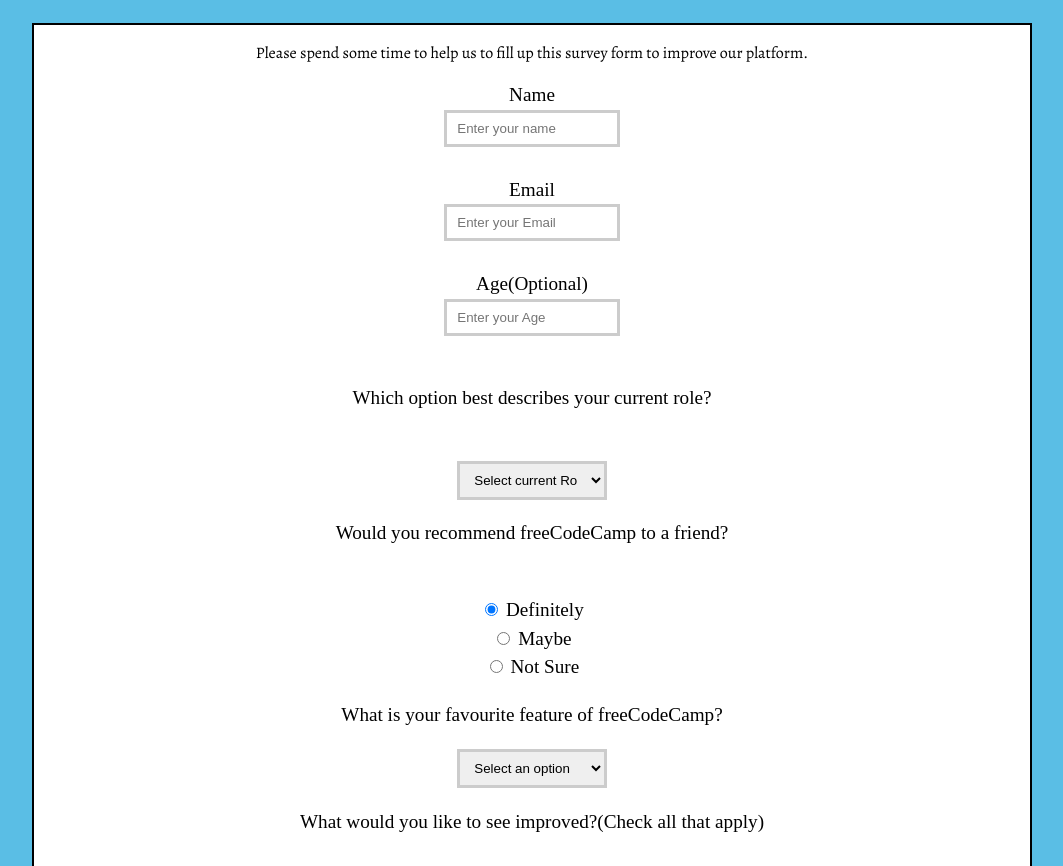
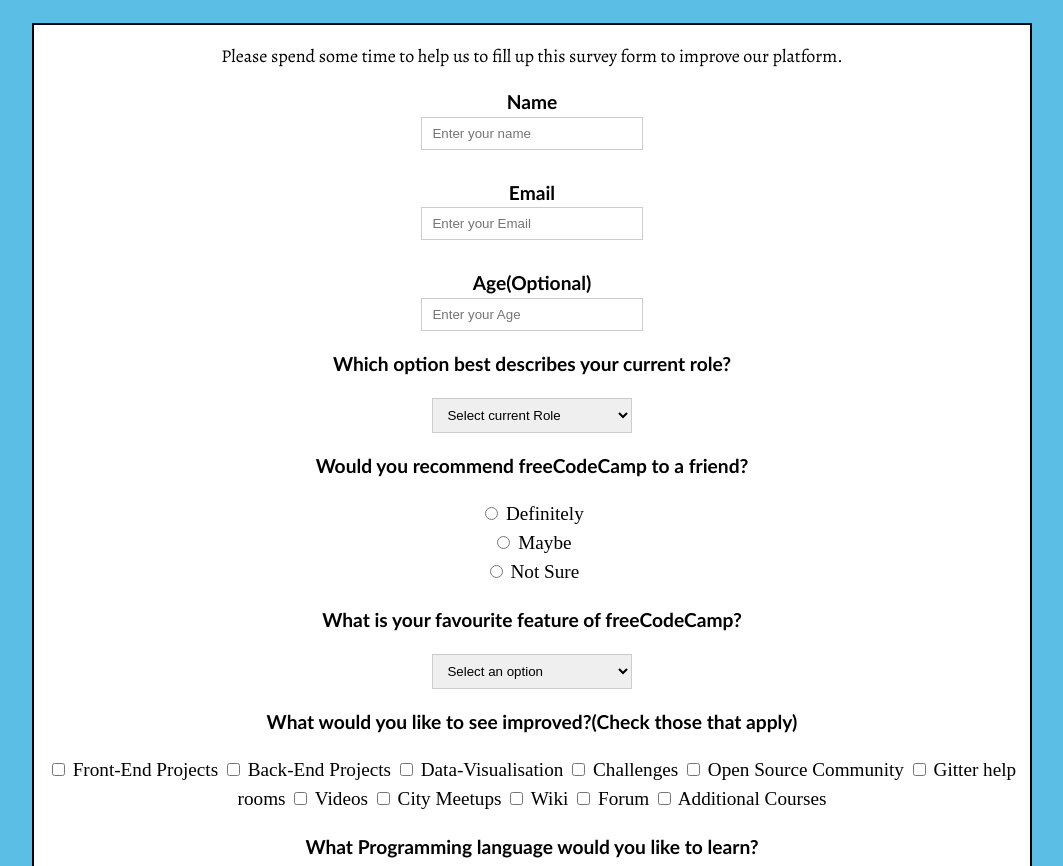
Before and after one commit to Jeff745/FreecodeCamp-Survey-form, a plain HTML site: page survey1.html in a window 1280 px wide. Shown: the part 86-952 px from the top of the page, without its empty margins (108-1171 px from the left). Drawn offline with nearby package versions, Linux system fonts and the light colour scheme; a web font is replaced by a local one.

Commit message:
Final uploaded files for Freecodecamp survey form

```diff
--- a/styles.css
+++ b/styles.css
@@ -57,9 +57,9 @@
 
 input[type=text],input[type=email],input[type=number],select,textarea{
 height: 5%;
-width: 15%;
+width: 20%;
 padding: 8px 10px;
-border: 3px solid #ccc;
+border: 1.5px ridge #ccc;
   -webkit-transition: 0.5s;
   transition: 0.5s;
   outline: none;
@@ -68,5 +68,5 @@
 
 input[type=text]:focus,input[type=email]:focus,input[type=number]:focus,select:focus,textarea:focus{
 
-    border: 3px solid orange;
+    border: 1.5px ridge rgba(0, 0, 0, 0.959);
     }
--- a/survey1.html
+++ b/survey1.html
@@ -1,12 +1,17 @@
 <!DOCTYPE html>
 <html lang="en">
-<script src="text/javascript" language="javascript" src="validate.js"></script>
+<!-- <script language="javascript" src="validate.js"></script>
+<script src="https://ajax.googleapis.com/ajax/libs/jquery/3.5.1/jquery.min.js"></script> -->
 <title>FreeCodeCamp Survey</title>
 
 <head>
     <link rel="stylesheet" href="styles.css" />
+    <meta name="viewport" content="width=device-width, initial-scale=1.0">
+
 
 </head>
+
+<script src="https://cdn.freecodecamp.org/testable-projects-fcc/v1/bundle.js"></script>
 
 <body>
 
@@ -15,20 +20,24 @@
     <div id="container">
 
 
-    <p style="font-size: medium;" id="description"> Please spend some time to help us to fill up this survey form to improve our platform.</p>
+    <p style="font-size: large;" id="description"> Please spend some time to help us to fill up this survey form to improve our platform.</p>
 
 
-    <form id="survey-form">
+    <form id="survey-form" action="survey_submitted.html">
 
         <div id="form-grp">
-            <label id="name-label" for="Name">Name</label><br>
+            <div id="qns">
+                <label id="name-label" for="Name">Name</label><br>
+            </div>
             <input type="text" id="name" name="Name" value="" placeholder="Enter your name" required><br><br>
             <span class="error_form" id="error"></span>
 
         </div>
 
         <div id="form-grp">
-            <label id="email-label" for="Email">Email</label><br>
+            <div id="qns">
+                <label id="email-label" for="Email">Email</label><br>
+            </div>
             <input type="email" id="email" name="Email" value="" placeholder="Enter your Email" required><br><br>
             <span class="error_form" id="error"></span>
 
@@ -36,15 +45,20 @@
 
 
         <div id="form-grp">
-            <label for="number-label">Age(Optional)</label><br>
-            <input type="number" id="number" name="number" value="" placeholder="Enter your Age" min="12" max="99"><br><br>
+            <div id="qns">
+                <label id="number-label" for="number">Age(Optional)</label><br>
+            </div>
+            <input type="number" id="number" name="number" value="" placeholder="Enter your Age" min="12" max="99"><br>
 
         </div>
 
         <div id="form-grp">
-            <p>Which option best describes your current role?</p><br>
-            <select id="dropdown" name="favourite" class="formctrl">
-                <option disabled selected value="Select Current role">Select current Role</option>
+            <div id="qns">
+                <p>Which option best describes your current role?</p>
+
+            </div>
+            <select id="dropdown" name="favourite" class="formctrl" required><br><br>
+                <option disabled selected value="">Select current Role</option>
                 <option value="Student">Student</option>
                 <option value="Full Time Job">Full Time Job</option>
                 <option value="Full Time Learner">Full Time Learner</option>
@@ -57,8 +71,10 @@
         </div>
 
         <div id="form-grp">
-            <p>Would you recommend freeCodeCamp to a friend?</p><br>
-            <input type="radio" id="recommendation" name="user-recommendation" value="definitely" checked="checked" required>
+            <div id="qns">
+                 <p>Would you recommend freeCodeCamp to a friend?</p>
+            </div>
+            <input type="radio" id="recommendation" name="user-recommendation" value="definitely" required>
             <label for="definitely">Definitely</label><br>
             <input type="radio" id="recommendation" name="user-recommendation" value="maybe">
             <label for="maybe">Maybe</label><br>
@@ -71,9 +87,12 @@
 
 
         <div id="form-grp">
-            <p>What is your favourite feature of freeCodeCamp?</p>
-            <select id="dropdown" name="role" class="formctrl">
-                <option disabled selected value="Select an option">Select an option</option>
+            <div id="qns">
+                <p>What is your favourite feature of freeCodeCamp?</p>
+
+            </div>
+            <select id="dropdown" required>
+                <option disabled selected value="">Select an option</option>
                 <option value="Challenges">Challenges</option>
                 <option value="Projects">Projects</option>
                 <option value="Community">Community</option>
@@ -85,32 +104,34 @@
         </div>
 
         <div id="form-group">
-            <p>What would you like to see improved?(Check all that apply)</p><br>
-            <input type="checkbox" name="improvement" value="front-end-projects" class="input-checkbox">
+            <div id="qns">
+                 <p>What would you like to see improved?(Check those that apply)</p>
+            </div>
+            <input type="checkbox" name="improvement" id="improvement" value="front-end-projects" class="input-checkbox">
             <label for="Front-End Projects">Front-End Projects</label>
-            <input type="checkbox" name="improvement" value="back-end-projects" class="input-checkbox">
+            <input type="checkbox" name="improvement" id="improvement" value="back-end-projects" class="input-checkbox">
             <label for="back-End Projects">Back-End Projects</label>
-            <input type="checkbox" name="improvement" value="data-visualisation" class="input-checkbox">
+            <input type="checkbox" name="improvement" id="improvement" value="data-visualisation" class="input-checkbox">
             <label for="data-visualisation">Data-Visualisation</label>
-            <input type="checkbox" name="improvement" value="Challenges" class="input-checkbox">
+            <input type="checkbox" name="improvement" id="improvement" value="Challenges" class="input-checkbox">
             <label for="Challenges">Challenges</label>
-            <input type="checkbox" name="improvement" value="open-source-community" class="input-checkbox">
+            <input type="checkbox" name="improvement" id="improvement" value="open-source-community" class="input-checkbox">
             <label for="open-source-community">Open Source Community</label>
-            <input type="checkbox" name="improvement" value="Gitter-help-rooms" class="input-checkbox">
+            <input type="checkbox" name="improvement" id="improvement" value="Gitter-help-rooms" class="input-checkbox">
             <label for="Gitter-help-rooms">Gitter help rooms</label>
-            <input type="checkbox" name="improvement" value="Videos" class="input-checkbox">
+            <input type="checkbox" name="improvement" id="improvement" value="Videos" class="input-checkbox">
             <label for="Videos">Videos</label>
-            <input type="checkbox" name="improvement" value="City-Meetups" class="input-checkbox">
+            <input type="checkbox" name="improvement" id="improvement" value="City-Meetups" class="input-checkbox">
             <label for="City-Meetups">City Meetups</label>
-            <input type="checkbox" name="improvement" value="Wiki" class="input-checkbox">
+            <input type="checkbox" name="improvement" id="improvement" value="Wiki" class="input-checkbox">
             <label for="Wiki">Wiki</label>
-            <input type="checkbox" name="improvement" value="Forum" class="input-checkbox">
+            <input type="checkbox" name="improvement" id="improvement" value="Forum" class="input-checkbox">
             <label for="Forum">Forum</label>
-            <input type="checkbox" name="improvement" value="Additional-Courses" class="input-checkbox">
+            <input type="checkbox" name="improvement" id="improvement" value="Additional-Courses" class="input-checkbox">
             <label for="Additional-Courses">Additional Courses</label>
 
 
-            <span class="error_form" id="error"></span>
+            <span class="error_form" id="improvement_error"></span>
         </div>
 
         <div id="form-grp">
@@ -138,7 +159,9 @@
         </div>
 
         <div id="form-grp">
-            <p>Any Comments or Suggestions</p><br>
+            <div id="qns">
+                 <p>Any Comments or Suggestions</p>
+            </div>
             <textarea id="comments-suggestions" name="comments-suggestions" class="comments-suggestions"
                 placeholder="Enter your comments here..." required></textarea>
 
@@ -148,7 +171,7 @@
         </div>
 
         <div id="form-grp">
-            <input type="submit" value="Submit">
+            <input type="submit" value="Submit" id="submit" onclick="validate_improvement">
         </div>
 
 
```
Also changed, not shown: survey_submitted.html (added, +17 -0 lines).
